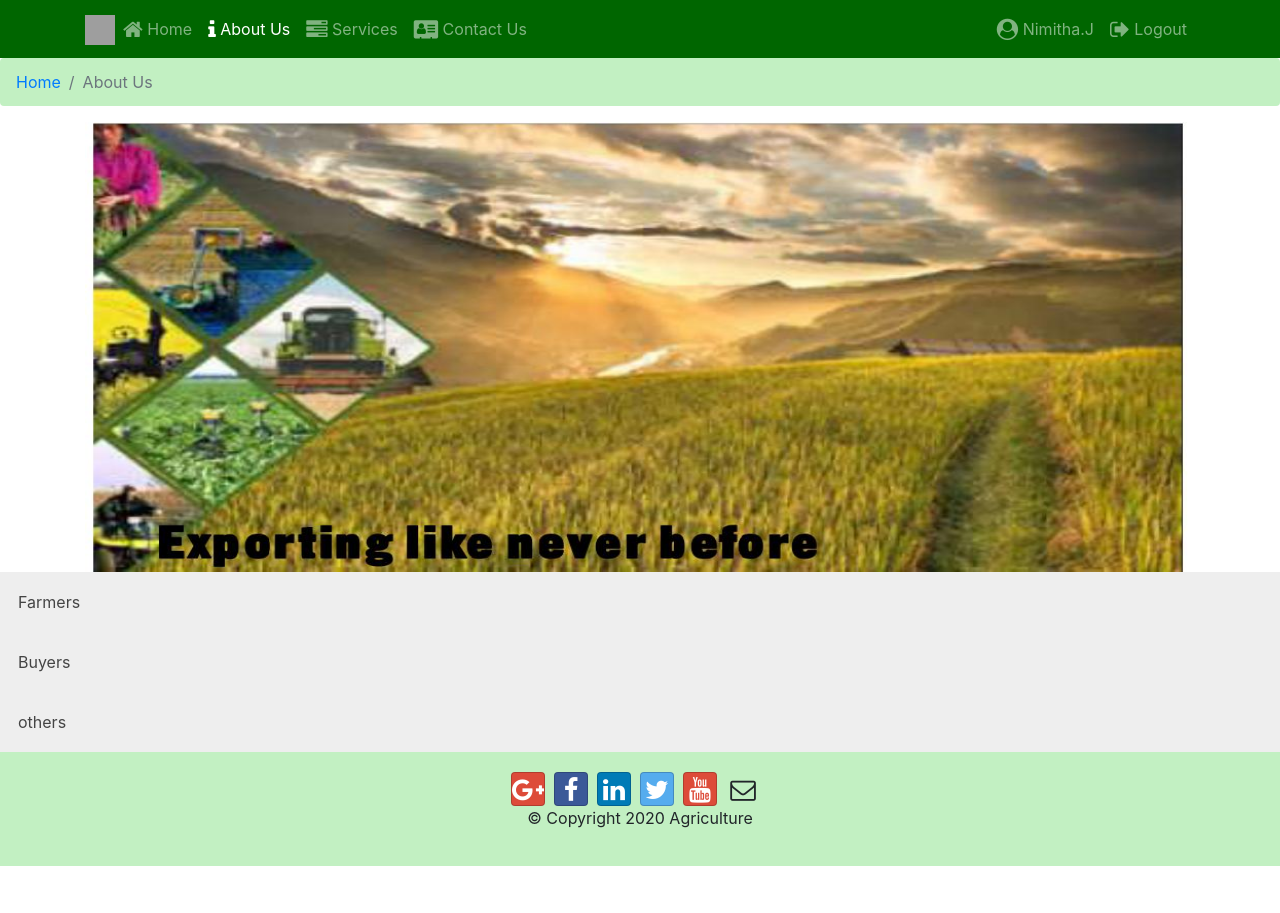
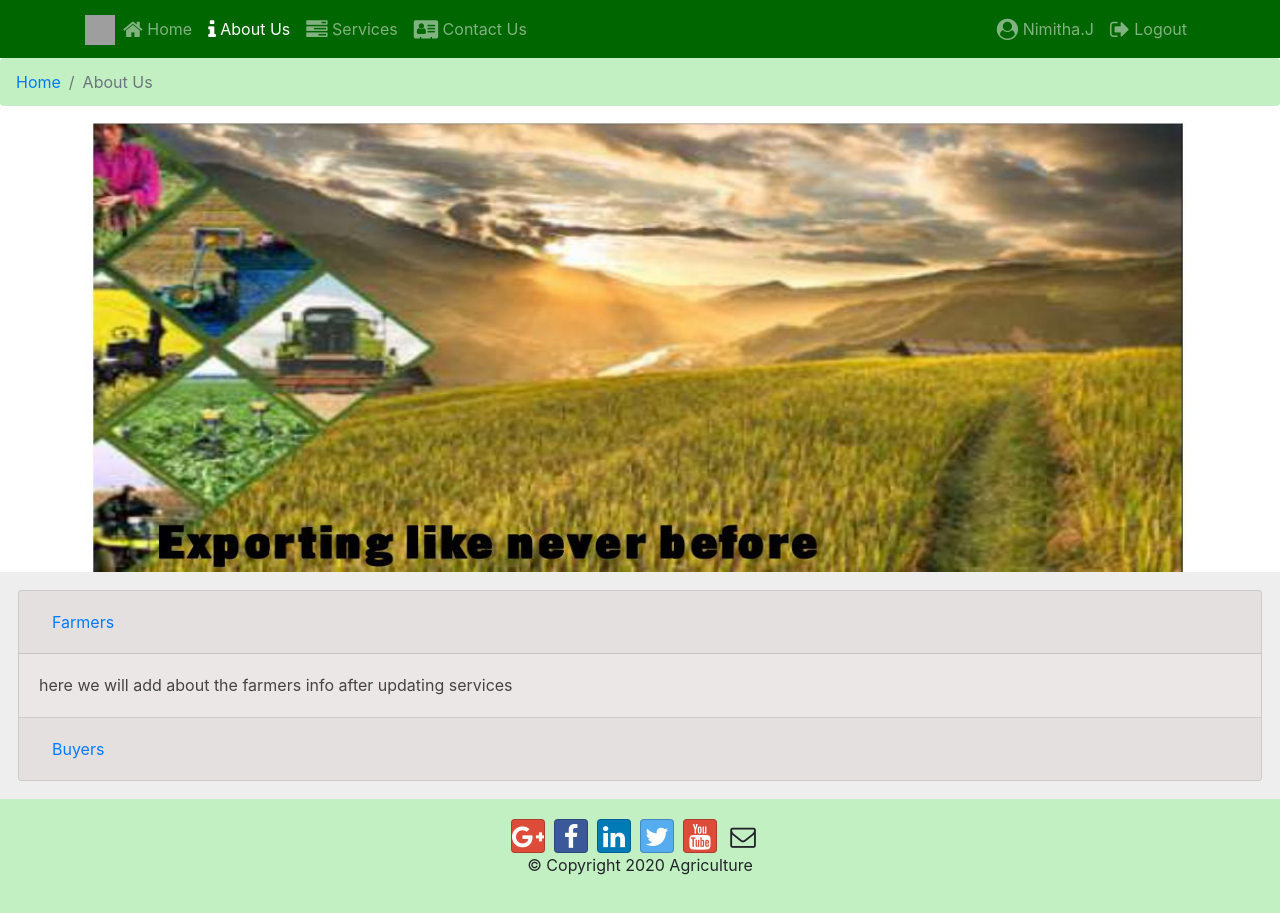
Before and after one commit to Nimitha-jagadeesha/Agricutureify, a React (Create React App) app in the folder agro/: page /aboutus in a window 1280 px wide. Before the commit the page ends 866 px from the top, so only its background shows below. Built offline with nearby package versions, Linux system fonts and the light colour scheme; no server answers; grey boxes are pictures that could not be loaded.

Commit message:
Accordin

```diff
--- a/agro/src/components/AboutUs.js
+++ b/agro/src/components/AboutUs.js
@@ -2,13 +2,14 @@ import React, { Component } from "react";
 import { Link } from "react-router-dom";
 import { Breadcrumb, BreadcrumbItem, Media } from "reactstrap";
 import "../css/AboutUs.css";
+import { Accordion, Card, Button } from "react-bootstrap";
 const image1 = require("../assets/aboutus.jpeg");
 
 class AboutUs extends Component {
   render() {
     return (
       <div>
-        <Breadcrumb >
+        <Breadcrumb>
           <BreadcrumbItem>
             <Link to="/home">Home</Link>
           </BreadcrumbItem>
@@ -16,32 +17,40 @@ class AboutUs extends Component {
         </Breadcrumb>
 
         <div className="container">
-          <img src={image1} alt="Norway" style={{width:'100%',height:'450px'}} />
-
+          <img
+            src={image1}
+            alt="Norway"
+            style={{ width: "100%", height: "450px" }}
+          />
         </div>
-        <div>
-          <button className="accordion">Farmers</button>
-          <div className="panel">
-            <p>
-              here we will add about the farmers info after updating services
-            </p>
-          </div>
-
-          <button className="accordion">Buyers</button>
-          <div className="panel">
-            <p>
-              here we will add about the buyers info after updating services
-            </p>
-          </div>
-
-          <button className="accordion">others</button>
-          <div className="panel">
-            <p>
-              here we will add some other extra info after updating services
-            </p>
-          </div>
+          <Accordion defaultActiveKey="0">
+            <Card>
+              <Card.Header>
+                <Accordion.Toggle as={Button} variant="link" eventKey="0">
+                  Farmers
+                </Accordion.Toggle>
+              </Card.Header>
+              <Accordion.Collapse eventKey="0">
+                <Card.Body>
+                  here we will add about the farmers info after updating
+                  services
+                </Card.Body>
+              </Accordion.Collapse>
+            </Card>
+            <Card>
+              <Card.Header>
+                <Accordion.Toggle as={Button} variant="link" eventKey="1">
+                  Buyers
+                </Accordion.Toggle>
+              </Card.Header>
+              <Accordion.Collapse eventKey="1">
+                <Card.Body>
+                  here we will add about the buyers info after updating services
+                </Card.Body>
+              </Accordion.Collapse>
+            </Card>
+          </Accordion>
         </div>
-      </div>
     );
   }
 }
```
